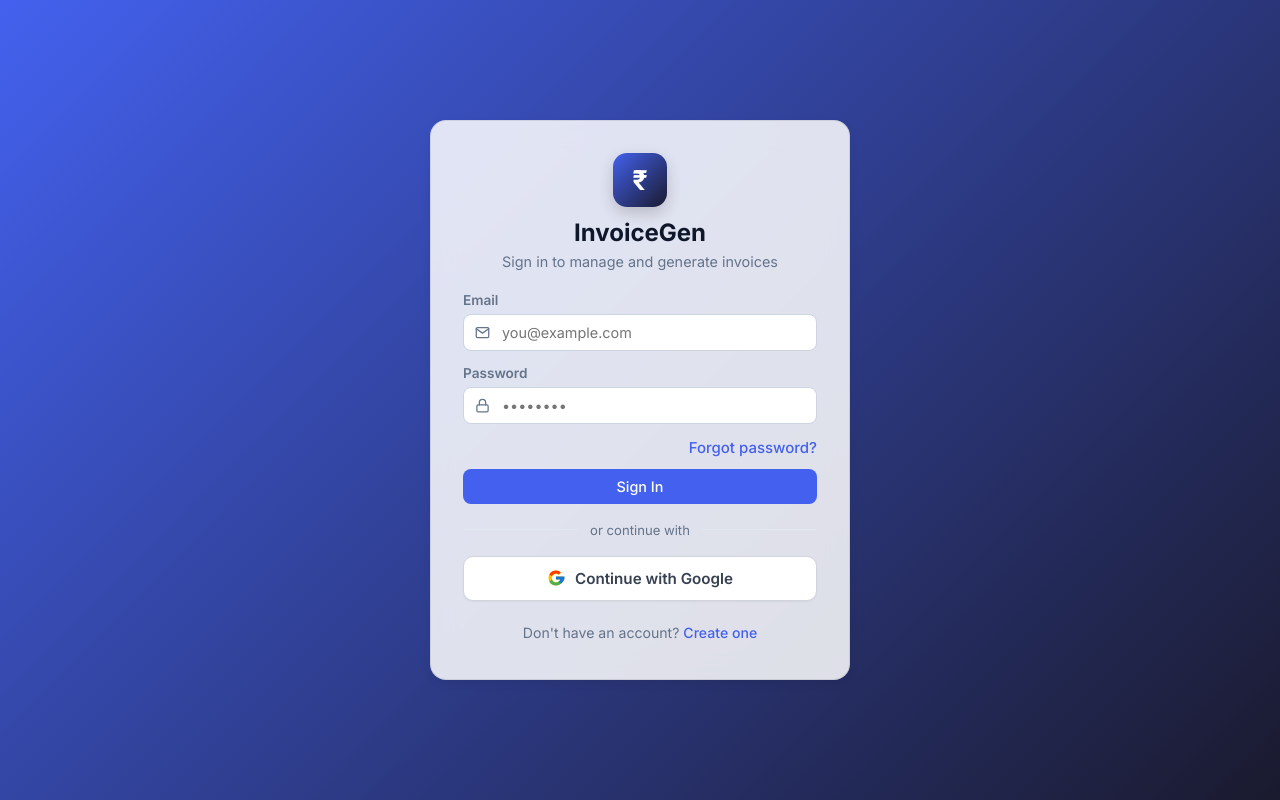
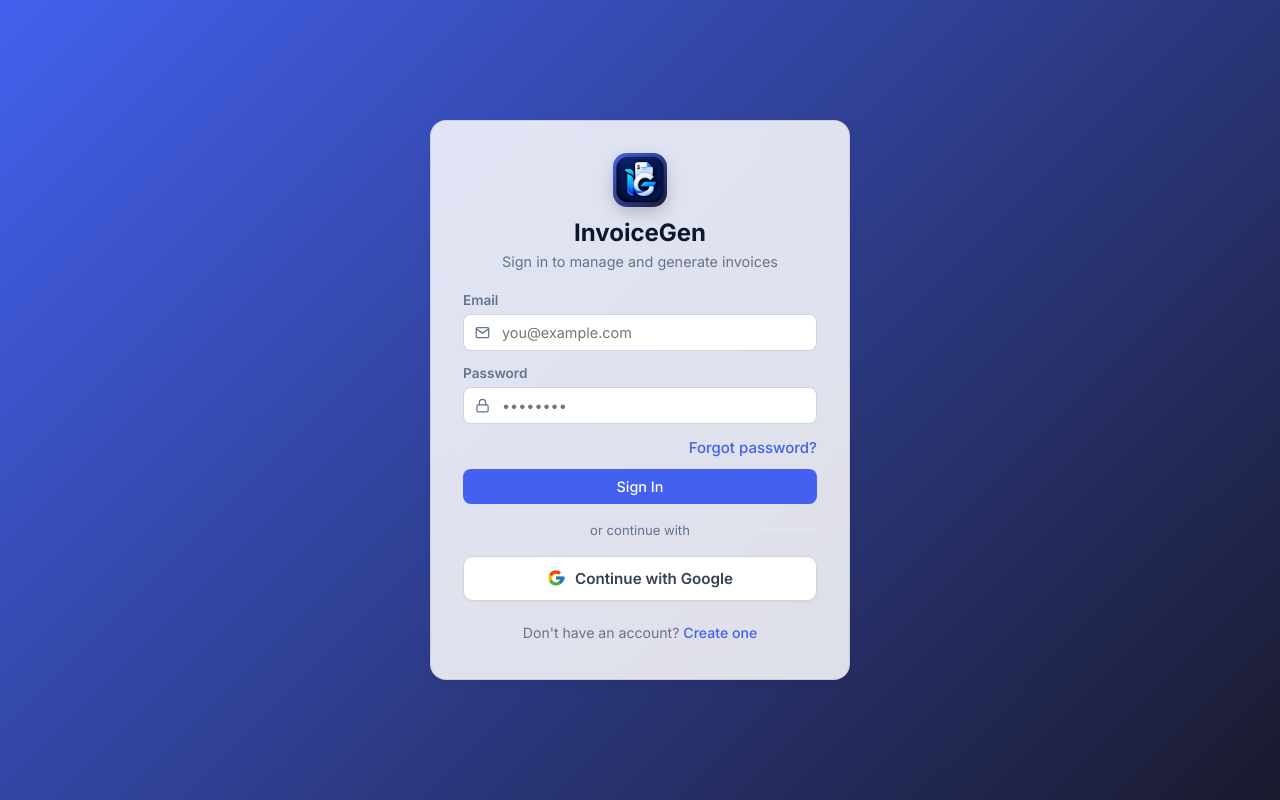
Before and after one commit to Subha2707/InvoiceGen, a React (Vite) app in the folder client/: page /login in a window 1280 px wide. Built offline with nearby package versions, Linux system fonts and the light colour scheme; no server answers.

Commit message:
added logo

```diff
--- a/client/src/components/layout/Footer.jsx
+++ b/client/src/components/layout/Footer.jsx
@@ -7,7 +7,9 @@ const Footer = () => {
       <div className="app-footer-container">
         <div className="footer-left">
           <Link to="/dashboard" className="landing-brand">
-            <div className="brand-icon">₹</div>
+            <div className="brand-icon">
+              <img className="brand-logo-img" src="/invoice-logo.png" alt="InvoiceGen" />
+            </div>
             <span>InvoiceGen</span>
           </Link>
           <p className="footer-tagline">Fast, GST-compliant invoicing platform for businesses.</p>
--- a/client/src/components/layout/Sidebar.jsx
+++ b/client/src/components/layout/Sidebar.jsx
@@ -10,7 +10,9 @@ const Sidebar = ({ isOpen, toggle }) => {
     <aside className={`sidebar ${isOpen ? 'open' : ''}`}>
       <div className="sidebar-header">
         <NavLink to="/dashboard" className="landing-brand" onClick={toggle}>
-          <div className="brand-icon">₹</div>
+          <div className="brand-icon">
+            <img className="brand-logo-img" src="/invoice-logo.png" alt="InvoiceGen" />
+          </div>
           <span>InvoiceGen</span>
         </NavLink>
         <button className="close-btn" onClick={toggle}><FiX /></button>
--- a/client/src/index.css
+++ b/client/src/index.css
@@ -1072,6 +1072,13 @@ input[type="file"] { padding: 8px; }
   justify-content: center;
   font-weight: 800;
   font-size: 1.1rem;
+}
+.brand-logo-img {
+  width: 100%;
+  height: 100%;
+  object-fit: contain;
+  display: block;
+  border-radius: inherit;
 }
 .nav-links {
   display: flex;
--- a/client/src/pages/Landing.jsx
+++ b/client/src/pages/Landing.jsx
@@ -67,7 +67,9 @@ const Landing = () => {
       <header className="landing-nav glassmorphism">
         <div className="nav-container">
           <Link to="/" className="landing-brand">
-            <div className="brand-icon">₹</div>
+            <div className="brand-icon">
+              <img className="brand-logo-img" src="/invoice-logo.png" alt="InvoiceGen" />
+            </div>
             <span>InvoiceGen</span>
           </Link>
 
@@ -419,7 +421,9 @@ const Landing = () => {
         <div className="footer-container">
           <div className="footer-brand">
             <div className="landing-brand">
-              <div className="brand-icon">₹</div>
+              <div className="brand-icon">
+              <img className="brand-logo-img" src="/invoice-logo.png" alt="InvoiceGen" />
+            </div>
               <span>InvoiceGen</span>
             </div>
             <p>Effortless, GST-compliant invoicing for freelancers, agencies, and businesses.</p>
--- a/client/src/pages/auth/Login.jsx
+++ b/client/src/pages/auth/Login.jsx
@@ -40,7 +40,9 @@ const Login = () => {
     <div className="auth-container">
       <div className="auth-card glassmorphism">
         <div className="auth-brand">
-          <div className="auth-logo">₹</div>
+          <div className="auth-logo">
+            <img className="brand-logo-img" src="/invoice-logo.png" alt="InvoiceGen" />
+          </div>
           <h1 className="auth-title">InvoiceGen</h1>
           <p className="auth-subtitle">Sign in to manage and generate invoices</p>
         </div>
--- a/client/src/pages/auth/Signup.jsx
+++ b/client/src/pages/auth/Signup.jsx
@@ -47,7 +47,9 @@ const Signup = () => {
     <div className="auth-container">
       <div className="auth-card glassmorphism">
         <div className="auth-brand">
-          <div className="auth-logo">₹</div>
+          <div className="auth-logo">
+            <img className="brand-logo-img" src="/invoice-logo.png" alt="InvoiceGen" />
+          </div>
           <h1 className="auth-title">InvoiceGen</h1>
           <p className="auth-subtitle">Create your account and start invoicing</p>
         </div>
```
Also changed, not shown: client/public/invoice-logo.png (added).
